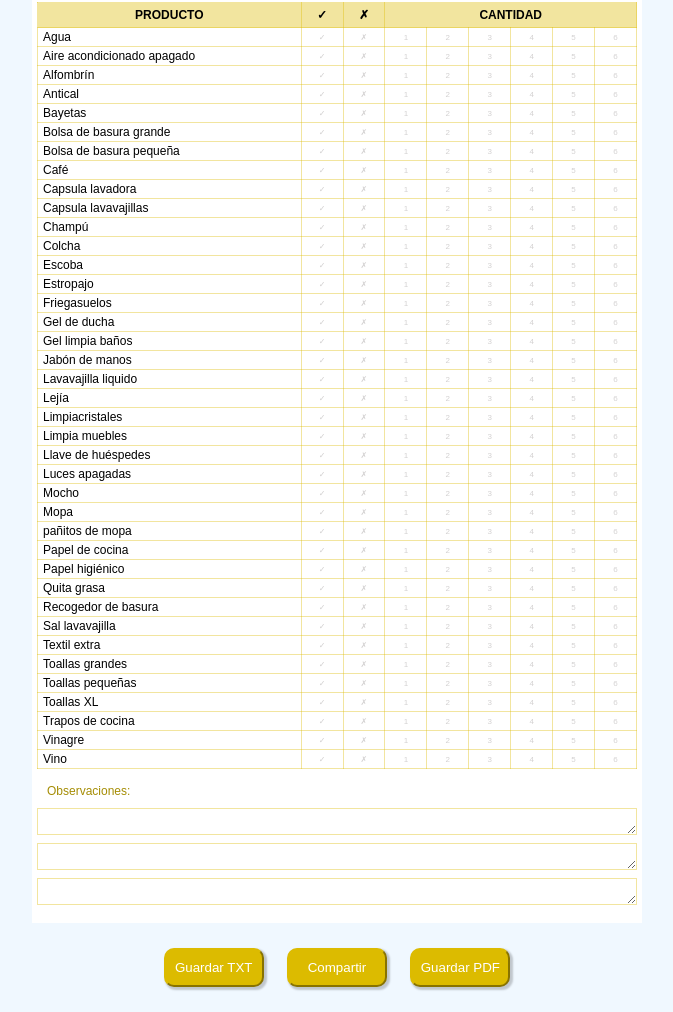
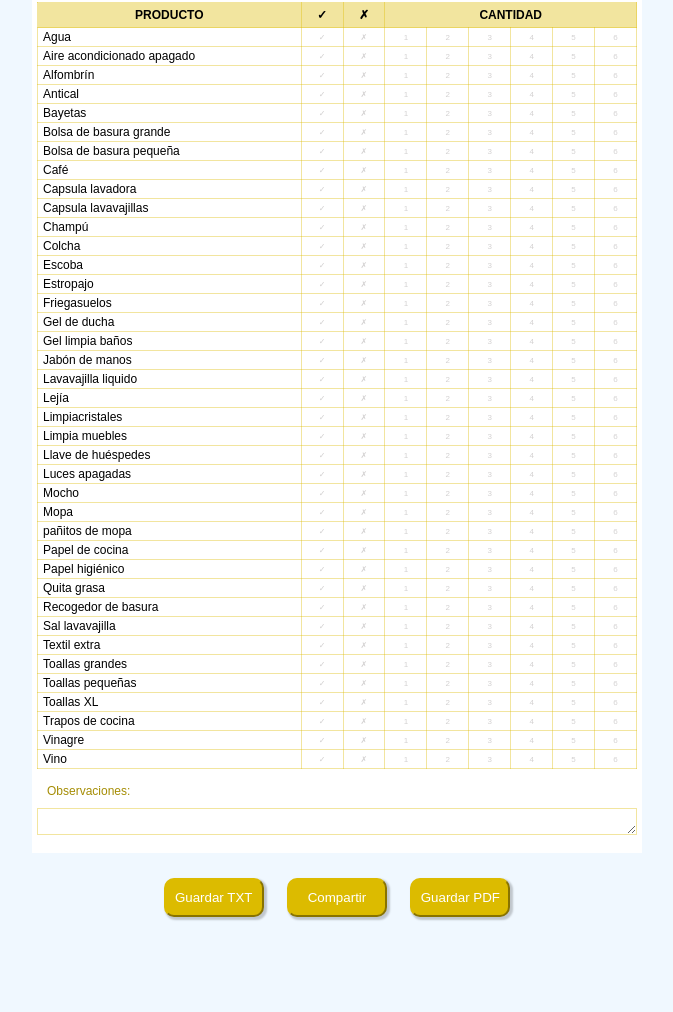
Before and after one commit to Test-Sared/reporte-mya-1, a plain HTML site: page index.html in a window 1280 px wide. Shown: the part 298-1310 px from the top of the page, without its empty margins (303-976 px from the left). After the commit the page ends 1240 px from the top, so only its background shows below. Drawn offline with nearby package versions, Linux system fonts and the light colour scheme.

Commit message:
Update index.html

```diff
--- a/index.html
+++ b/index.html
@@ -650,9 +650,6 @@
                 <div class="form-group-3">
                     <div>
                         <textarea id="observaciones" name="observaciones" rows="1" cols="50" placeholder=""></textarea>
-                        <textarea id="observaciones" name="observaciones" rows="1" cols="50" placeholder=""></textarea>
-                        <textarea id="observaciones" name="observaciones" rows="1" cols="50" placeholder=""></textarea>
-
                     </div>
                 </div>
             </form>
```
